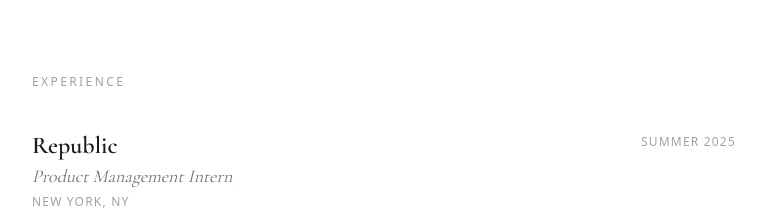
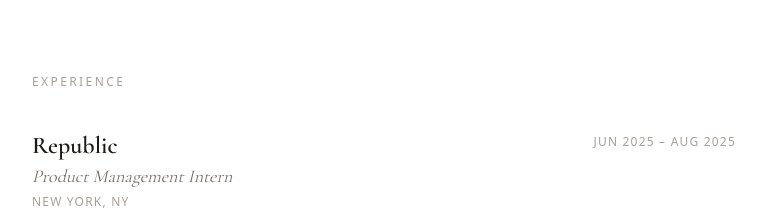
Before and after one commit to stuartbrowning2005/stuart-resume-site, a Next.js app: page / in a window 1280 px wide. Shown: the part 1140-1364 px from the top of the page, without its empty margins (256-1021 px from the left). Built offline with nearby package versions, Linux system fonts and the light colour scheme.

Commit message:
Format Republic internship period to match other experience entries
Change "Summer 2025" to "Jun 2025 – Aug 2025" for consistency.

https://claude.ai/code/session_01HWpTC86Q2KDMUcYRSLRUQ1

```diff
--- a/app/page.tsx
+++ b/app/page.tsx
@@ -17,7 +17,7 @@ const data = {
       title: "Product Management Intern",
       company: "Republic",
       location: "New York, NY",
-      period: "Summer 2025",
+      period: "Jun 2025 – Aug 2025",
       bullets: [
         "Productized and automated manual operations for crypto payment methods.",
         "Led discovery into areas of opportunity to minimize manual engineering support bottlenecks.",
```
